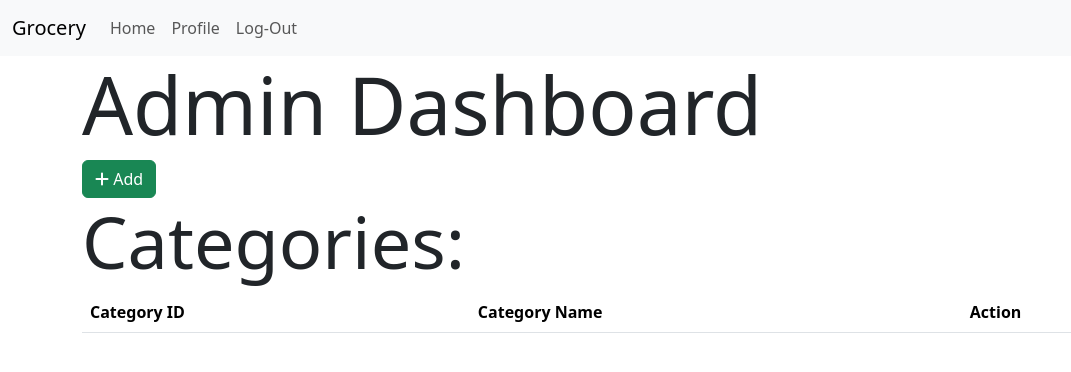
After one commit to vek199/grocery-shopping, a Flask app: page /admin in a window 1280 px wide. The commit adds this page. Shown: the top 372 px of the page, without its empty margins (0-1071 px from the left). Run offline with Flask 3, Linux system fonts and the light colour scheme; the visitor is signed in with stand-in values (Sample User, id 1); lists and menus that the app fills with data are empty; some libraries are stand-ins or nearby versions.

Commit message:
Added Admin and Category page and controls action button routes are added

```diff
--- a/routes.py
+++ b/routes.py
@@ -14,10 +14,26 @@ def auth_required(func):
             return redirect(url_for('login'))
     return inner
 
+def admin_required(func):
+    @wraps(func)
+    def inner(*args, **kwargs):
+        if 'user_id' not in session:
+            flash('Please login to continue')
+            return redirect(url_for('login'))
+        user = User.query.get(session['user_id'])
+        if not user.is_admin:
+            flash('You are not authorized to access this page')
+            return redirect(url_for('index'))
+        return func(*args, **kwargs)
+    return inner
+
 @app.route('/')
 @auth_required
 def index():
-        return render_template('index.html')
+    user = User.query.get(session['user_id'])
+    if user.is_admin:
+        return redirect(url_for('admin'))
+    return render_template('index.html')
 
 
 
@@ -125,3 +141,28 @@ def profile_post():
 def logout():
     session.pop('user_id')
     return redirect(url_for('login'))
+
+@app.route('/admin')
+@admin_required
+def admin():
+    return render_template('admin.html')
+
+@app.route('/category/add')
+@admin_required
+def add_category():
+    return render_template('add_category.html')
+
+@app.route('/category/<int:id>/')
+@admin_required
+def show_category(id):
+    return 'show category'
+
+@app.route('/category/<int:id>/edit')
+@admin_required
+def edit_category(id):
+    return 'edit category'
+
+@app.route('/category/<int:id>/Delete')
+@admin_required
+def delete_category(id):
+    return 'Delete category'
--- /dev/null
+++ b/templates/add_category.html
@@ -0,0 +1,3 @@
+{% extends 'layout.html' %}
+
+add category
--- /dev/null
+++ b/templates/admin.html
@@ -0,0 +1,46 @@
+{% extends 'layout.html' %}
+
+{% block title %}
+Admin Dashboard
+{% endblock %}
+
+{% block content %}
+<h1 class="display-1">Admin Dashboard</h1>
+<a href="{{url_for('add_category')}}" class="btn btn-success">
+    <i class="fas fa-plus"></i>
+    Add</a>
+
+    <h2 class="display-2">Categories:</h2>
+
+    <table class="table">
+        <thead>
+            <tr>
+                <th>Category ID</th>
+                <th>Category Name</th>
+                <th>Action</th>
+            </tr>
+        </thead>
+        <tbody>
+            {% for category in categories %}
+            <tr>
+                <td>{{category.id}}</td>
+                <td>{{category.name}}</td>
+                <td>
+                    <a href="{{url_for('show_category',id=category.id)}}" class="'btn btn-primary">
+                        <i class="fas fa-search    "></i>
+                        Show
+                    </a>
+                    <a href="{{url_for('edit_category',id=category.id)}}" class="'btn btn-primary">
+                        <i class="fas fa-edit    "></i>
+                        Edit
+                    </a>
+                    <a href="{{url_for('delete_category',id=category.id)}}" class="'btn btn-danger">
+                        <i class="fas fa-trash    "></i>
+                        Delete
+                    </a>
+                </td>
+            </tr>
+            {% endfor %}
+        </tbody>
+    </table>
+{% endblock %}
--- a/templates/layout.html
+++ b/templates/layout.html
@@ -9,7 +9,7 @@
         {% endblock %}
     </title>
     <link href="https://cdn.jsdelivr.net/npm/bootstrap@5.3.3/dist/css/bootstrap.min.css" rel="stylesheet" integrity="sha384-QWTKZyjpPEjISv5WaRU9OFeRpok6YctnYmDr5pNlyT2bRjXh0JMhjY6hW+ALEwIH" crossorigin="anonymous">
-    {% block style %}
+    <link rel="stylesheet" href="https://cdnjs.cloudflare.com/ajax/libs/font-awesome/6.6.0/css/all.min.css" integrity="sha512-Kc323vGBEqzTmouAECnVceyQqyqdsSiqLQISBL29aUW4U/M7pSPA/gEUZQqv1cwx4OnYxTxve5UMg5GT6L4JJg==" crossorigin="anonymous" referrerpolicy="no-referrer" />    {% block style %}
 
     {% endblock %}
 </head>
--- a/templates/navbar.html
+++ b/templates/navbar.html
@@ -13,6 +13,9 @@
               <li class="nav-item">
                 <a class="nav-link" aria-current="page" href="{{url_for('profile')}}">Profile</a>
               </li>
+              <li class="nav-item">
+                <a class="nav-link" aria-current="page" href="{{url_for('logout')}}">Log-Out</a>
+              </li>
             {% else %}
               <li class="nav-item">
                 <a class="nav-link" aria-current="page" href="{{url_for('login')}}">Login</a>
```
Lines whose indentation alone changed are shown as unchanged.
